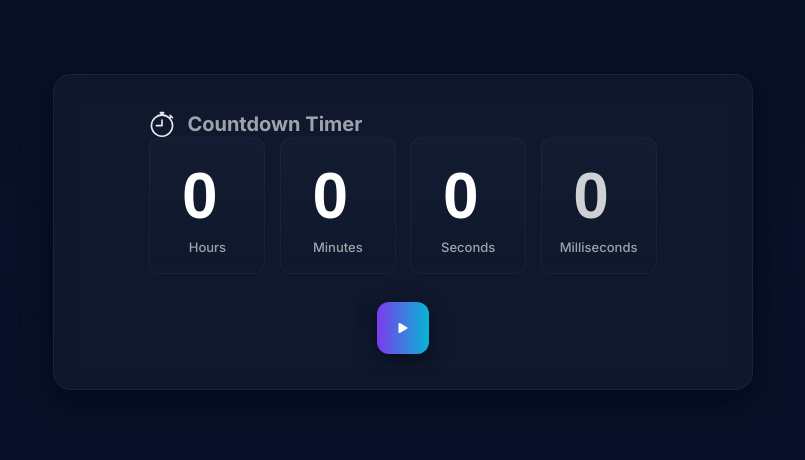
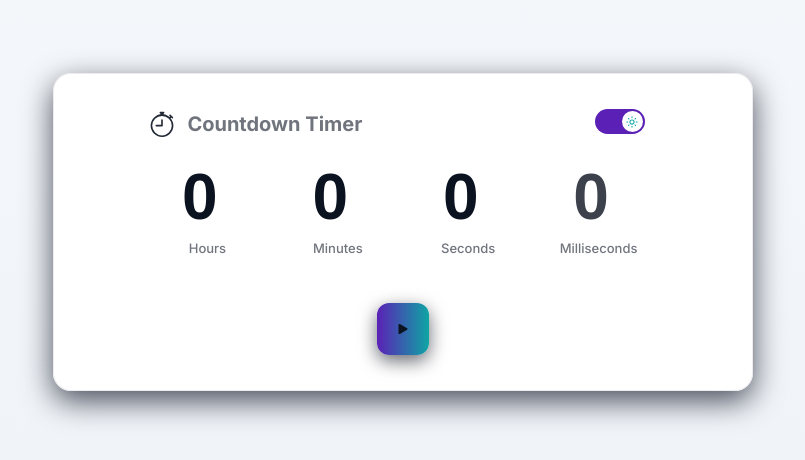
Before and after one commit to FiyinfoluwaDav/Count-down-timer-react, a React (Create React App) app: page / in a window 1280 px wide. Shown: the part 168-628 px from the top of the page, without its empty margins (237-1042 px from the left). Built offline with nearby package versions, Linux system fonts and the light colour scheme.

Commit message:
Fixup styles and files

```diff
--- a/src/components/App.jsx
+++ b/src/components/App.jsx
@@ -1,10 +1,27 @@
-import React from "react";
+import React, { useEffect, useState } from "react";
 import CountdownTimer from "./CountdownTimer";
 
 function App() {
+  const [theme, setTheme] = useState(() => {
+    const saved = window.localStorage.getItem("theme");
+    if (saved) return saved;
+    const prefers = window.matchMedia && window.matchMedia("(prefers-color-scheme: light)").matches;
+    return prefers ? "light" : "dark";
+  });
+
+  useEffect(() => {
+    document.body.classList.toggle("light", theme === "light");
+    document.body.classList.toggle("dark", theme === "dark");
+    window.localStorage.setItem("theme", theme);
+  }, [theme]);
+
+  function toggleTheme() {
+    setTheme((t) => (t === "light" ? "dark" : "light"));
+  }
+
   return (
     <div className="app">
-      <CountdownTimer />
+      <CountdownTimer theme={theme} toggleTheme={toggleTheme} />
     </div>
   );
 }
--- a/src/components/CountdownTimer.jsx
+++ b/src/components/CountdownTimer.jsx
@@ -2,7 +2,7 @@ import React, { useState, useEffect } from "react";
 import Timer from "./Timer";
 import { BsFillPlayFill, BsPauseFill, BsStopFill } from "react-icons/bs";
 
-export default function CountdownTimer() {
+export default function CountdownTimer({ theme, toggleTheme }) {
   const [hours, setHours] = useState(0);
   const [minutes, setMinutes] = useState(0);
   const [seconds, setSeconds] = useState(0);
@@ -83,6 +83,8 @@ export default function CountdownTimer() {
         changeHours={changeHours}
         changeMinutes={changeMinutes}
         changeSeconds={changeSeconds}
+        theme={theme}
+        toggleTheme={toggleTheme}
       />
 
       <div className="controls">
--- /dev/null
+++ b/src/components/ThemeToggle.jsx
@@ -0,0 +1,26 @@
+import React from "react";
+import SunIcon from "./icons/SunIcon";
+import MoonIcon from "./icons/MoonIcon";
+
+export default function ThemeToggle({ theme = "dark", toggleTheme }) {
+  const isLight = theme === "light";
+  const checked = isLight;
+  return (
+    <label className="toggle-switch">
+      <input
+        aria-label="Toggle theme"
+        aria-checked={checked}
+        role="switch"
+        type="checkbox"
+        checked={checked}
+        onChange={() => toggleTheme && toggleTheme()}
+      />
+      <span className="switch">
+        <span className="knob">
+          <SunIcon className="icon sun" />
+          <MoonIcon className="icon moon" />
+        </span>
+      </span>
+    </label>
+  );
+}
--- a/src/components/Timer.jsx
+++ b/src/components/Timer.jsx
@@ -1,5 +1,6 @@
 import React from "react";
 import { BsStopwatch } from "react-icons/bs";
+import ThemeToggle from "./ThemeToggle";
 
 export default function Timer({
   hours,
@@ -9,12 +10,17 @@ export default function Timer({
   changeHours,
   changeMinutes,
   changeSeconds,
+  theme,
+  toggleTheme,
 }) {
   return (
     <div className="timer">
       <div className="top-row">
         <BsStopwatch className="timer-icon" size={26} />
         <div className="timer-title">Countdown Timer</div>
+        <div style={{ marginLeft: 'auto' }}>
+          <ThemeToggle theme={theme} toggleTheme={toggleTheme} />
+        </div>
       </div>
 
       <div className="timer-display">
--- /dev/null
+++ b/src/components/icons/MoonIcon.js
@@ -0,0 +1,12 @@
+import React from "react";
+function MoonIcon(props) {
+  return (
+    <svg {...props} viewBox="0 0 24 24" width="24" height="24">
+      <path
+        fill="currentColor"
+        d="M9.37,5.51C9.19,6.15,9.1,6.82,9.1,7.5c0,4.08,3.32,7.4,7.4,7.4c0.68,0,1.35-0.09,1.99-0.27C17.45,17.19,14.93,19,12,19 c-3.86,0-7-3.14-7-7C5,9.07,6.81,6.55,9.37,5.51z M12,3c-4.97,0-9,4.03-9,9s4.03,9,9,9s9-4.03,9-9c0-0.46-0.04-0.92-0.1-1.36 c-0.98,1.37-2.58,2.26-4.4,2.26c-2.98,0-5.4-2.42-5.4-5.4c0-1.81,0.89-3.42,2.26-4.4C12.92,3.04,12.46,3,12,3L12,3z"
+      ></path>
+    </svg>
+  );
+}
+export default MoonIcon;
--- /dev/null
+++ b/src/components/icons/SunIcon.js
@@ -0,0 +1,13 @@
+import React from "react";
+function SunIcon(props) {
+  return (
+    <svg {...props} viewBox="0 0 24 24" width="24" height="24">
+      <path
+        fill="currentColor"
+        d="M12,9c1.65,0,3,1.35,3,3s-1.35,3-3,3s-3-1.35-3-3S10.35,9,12,9 M12,7c-2.76,0-5,2.24-5,5s2.24,5,5,5s5-2.24,5-5 S14.76,7,12,7L12,7z M2,13l2,0c0.55,0,1-0.45,1-1s-0.45-1-1-1l-2,0c-0.55,0-1,0.45-1,1S1.45,13,2,13z M20,13l2,0c0.55,0,1-0.45,1-1 s-0.45-1-1-1l-2,0c-0.55,0-1,0.45-1,1S19.45,13,20,13z M11,2v2c0,0.55,0.45,1,1,1s1-0.45,1-1V2c0-0.55-0.45-1-1-1S11,1.45,11,2z M11,20v2c0,0.55,0.45,1,1,1s1-0.45,1-1v-2c0-0.55-0.45-1-1-1C11.45,19,11,19.45,11,20z M5.99,4.58c-0.39-0.39-1.03-0.39-1.41,0 c-0.39,0.39-0.39,1.03,0,1.41l1.06,1.06c0.39,0.39,1.03,0.39,1.41,0s0.39-1.03,0-1.41L5.99,4.58z M18.36,16.95 c-0.39-0.39-1.03-0.39-1.41,0c-0.39,0.39-0.39,1.03,0,1.41l1.06,1.06c0.39,0.39,1.03,0.39,1.41,0c0.39-0.39,0.39-1.03,0-1.41 L18.36,16.95z M19.42,5.99c0.39-0.39,0.39-1.03,0-1.41c-0.39-0.39-1.03-0.39-1.41,0l-1.06,1.06c-0.39,0.39-0.39,1.03,0,1.41 s1.03,0.39,1.41,0L19.42,5.99z M7.05,18.36c0.39-0.39,0.39-1.03,0-1.41c-0.39-0.39-1.03-0.39-1.41,0l-1.06,1.06 c-0.39,0.39-0.39,1.03,0,1.41s1.03,0.39,1.41,0L7.05,18.36z"
+      ></path>
+    </svg>
+  );
+}
+
+export default SunIcon;
--- a/src/styles.css
+++ b/src/styles.css
@@ -5,8 +5,9 @@
   --bg2: #081028;
   --accent1: #7c3aed;
   --accent2: #06b6d4;
-  --card-bg: rgba(255,255,255,0.03);
   --muted: rgba(255,255,255,0.6);
+  --muted-border: rgba(255,255,255,0.06);
+  --text-color: #fff;
 }
 
 *{box-sizing:border-box;margin:0;padding:0}
@@ -14,16 +15,15 @@ html,body,#root{height:100%;}
 body{
   font-family: 'Inter', system-ui, -apple-system, 'Segoe UI', Roboto, 'Helvetica Neue', Arial;
   background: linear-gradient(180deg,var(--bg1), var(--bg2));
-  color: #fff;
   -webkit-font-smoothing:antialiased;
   -moz-osx-font-smoothing:grayscale;
 }
+.inputs input{min-width:66px;padding:10px 12px;border-radius:8px;border:1px solid var(--muted-border);background:transparent;color:var(--text-color);font-weight:600;font-size:16px;text-align:center}
 
 /* subtle hero image overlay from the preview */
 body::after{
   content:'';
   position:fixed;inset:0;z-index:-1;
-  background-image: url('./assets/images/bg-stars.svg');
   background-repeat:no-repeat;
   background-position:50% 10%;
   background-size:cover;
@@ -38,25 +38,25 @@ body::after{
 
 .timer-card{
   width:100%;max-width:700px;padding:2.2rem;border-radius:18px;background:var(--card-bg);
-  border:1px solid rgba(255,255,255,0.05);box-shadow:0 10px 30px rgba(2,6,23,0.7);
+  border:1px solid var(--muted-border);box-shadow:0 10px 30px rgba(2,6,23,0.7);
   display:flex;flex-direction:column;align-items:center;gap:1.25rem;
   backdrop-filter: blur(8px);
 }
 
-.top-row{display:flex;align-items:center;gap:12px;width:100%;justify-content:flex-start}
+.top-row{display:flex;align-items:center;gap:12px;width:100%;justify-content:space-between}
 .timer-title{font-size:20px;font-weight:700;color:var(--muted)}
 .timer-icon{opacity:0.9;}
 
 .timer-display{display:flex;gap:0.9rem;align-items:center;justify-content:center;width:100%;}
 .segment{display:flex;flex-direction:column;align-items:center;justify-content:center;min-width:110px;padding:18px 14px;border-radius:12px;background:linear-gradient(180deg,rgba(255,255,255,0.02),transparent);border:1px solid rgba(255,255,255,0.04);}
-.value{font-size:64px;font-weight:800;letter-spacing:4px;color:#fff;}
+.value{font-size:64px;font-weight:800;letter-spacing:4px;color:var(--text-color);}
 .time-input{background:transparent;border:none;color:inherit;font-weight:800;font-size:64px;text-align:center;width:86px;outline:none}
 .time-input[readonly]{opacity:0.8}
 .label{margin-top:6px;font-size:13px;color:var(--muted);}
 
 .controls{display:flex;gap:12px;margin-top:8px;align-items:center}
-.btn{display:inline-flex;align-items:center;justify-content:center;width:52px;height:52px;border-radius:12px;border:none;cursor:pointer;font-size:18px;background:linear-gradient(90deg,var(--accent1),var(--accent2));color:#fff;box-shadow:0 6px 18px rgba(4,7,18,0.6);}
-.btn.secondary{background:transparent;border:1px solid rgba(255,255,255,0.06);width:auto;padding:10px 14px;border-radius:10px}
+.btn{display:inline-flex;align-items:center;justify-content:center;width:52px;height:52px;border-radius:12px;border:none;cursor:pointer;font-size:18px;background:linear-gradient(90deg,var(--accent1),var(--accent2));color:var(--text-color);box-shadow:0 6px 18px rgba(4,7,18,0.6);}
+.btn.secondary{background:transparent;border:1px solid var(--muted-border);width:auto;padding:10px 14px;border-radius:10px}
 .time-input:focus{outline:none;box-shadow:0 8px 20px rgba(7,20,60,0.3)}
 .segment:hover{transform:translateY(-4px);transition:transform 160ms}
 .btn:active{transform:translateY(1px)}
@@ -64,10 +64,83 @@ body::after{
 .inputs{display:flex;gap:10px;align-items:center;}
 .inputs .field{display:flex;flex-direction:column;align-items:center;gap:6px}
 .inputs label{font-size:12px;color:var(--muted)}
-.inputs input{min-width:66px;padding:10px 12px;border-radius:8px;border:1px solid rgba(255,255,255,0.06);background:transparent;color:#fff;font-weight:600;font-size:16px;text-align:center}
+.inputs input{min-width:66px;padding:10px 12px;border-radius:8px;border:1px solid var(--muted-border);background:transparent;color:var(--text-color);font-weight:600;font-size:16px;text-align:center}
 .inputs input[type=number]::-webkit-inner-spin-button, .inputs input[type=number]::-webkit-outer-spin-button { -webkit-appearance: none; margin: 0; }
 
 .end-screen{font-size:18px;color:var(--accent2);margin-bottom:6px}
+
+/* Toggle switch (provided) */
+.toggle-switch {
+  position: relative;
+  display: inline-block;
+  width: 50px;
+  height: 25px;
+  margin: 0 0.75rem;
+}
+.toggle-switch input[type="checkbox"] {
+  display: none;
+}
+.toggle-switch .switch {
+  position: absolute;
+  cursor: pointer;
+  background-color: #b6b6b6;
+  border-radius: 25px;
+  top: 0;
+  right: 0;
+  bottom: 0;
+  left: 0;
+  transition: background-color 0.2s ease;
+  z-index: 1;
+}
+.toggle-switch .switch .knob{
+  z-index: 3; /* knob above icons */
+  position: absolute;
+  left: 2px;top:2px;width:21px;height:21px;background-color:#333;border-radius:50%;
+  transition: transform 0.25s cubic-bezier(0.2, 1, 0.2, 1), background-color 180ms;
+}
+.toggle-switch .switch .knob .icon{
+  position:absolute;
+  top:50%;
+  transform:translate(-50%,-50%);
+  width:12px;height:12px;display:block;line-height:0;color:var(--muted);opacity:0.9;
+  transition:opacity 180ms, transform 180ms, color 180ms;
+  pointer-events:none;
+  z-index: 2;
+}
+.toggle-switch .switch .knob .sun{left:50%;}
+.toggle-switch .switch .knob .moon{left:50%;}
+.toggle-switch .switch .knob {
+  /* knob layout already defined above */
+}
+.toggle-switch input[type="checkbox"]:checked + .switch .knob {
+  transform: translateX(25px);
+  background-color: #fff;
+}
+.toggle-switch input[type="checkbox"]:checked + .switch {
+  background-color: var(--accent1);
+}
+
+/* Icon visibility when toggled */
+.toggle-switch input[type="checkbox"] + .switch .knob .sun{opacity:0;transform:translate(-50%,-50%) scale(0.9);}
+.toggle-switch input[type="checkbox"]:checked + .switch .knob .sun{opacity:1;transform:translate(-50%,-50%) scale(1.05);color:var(--accent2)}
+.toggle-switch input[type="checkbox"] + .switch .knob .moon{opacity:1;transform:translate(-50%,-50%) scale(1)}
+.toggle-switch input[type="checkbox"]:checked + .switch .knob .moon{opacity:0;transform:translate(-50%,-50%) scale(0.9)}
+
+/* Light theme overrides */
+body.light{
+  --bg1: #f6f8fb;
+  --bg2: #eef3f8;
+  --accent1: #5b21b6;
+  --accent2: #0ea5a4;
+  --card-bg: rgba(255,255,255,0.95);
+  --muted: rgba(17,24,39,0.6);
+  --muted-border: rgba(17,24,39,0.08);
+  --text-color: #0b1220;
+  color: #0b1220;
+}
+
+/* Ensure transitions when theme changes */
+body{transition:background 220ms ease,color 220ms ease}
 
 @media (max-width:600px){
   .value{font-size:44px}
```
